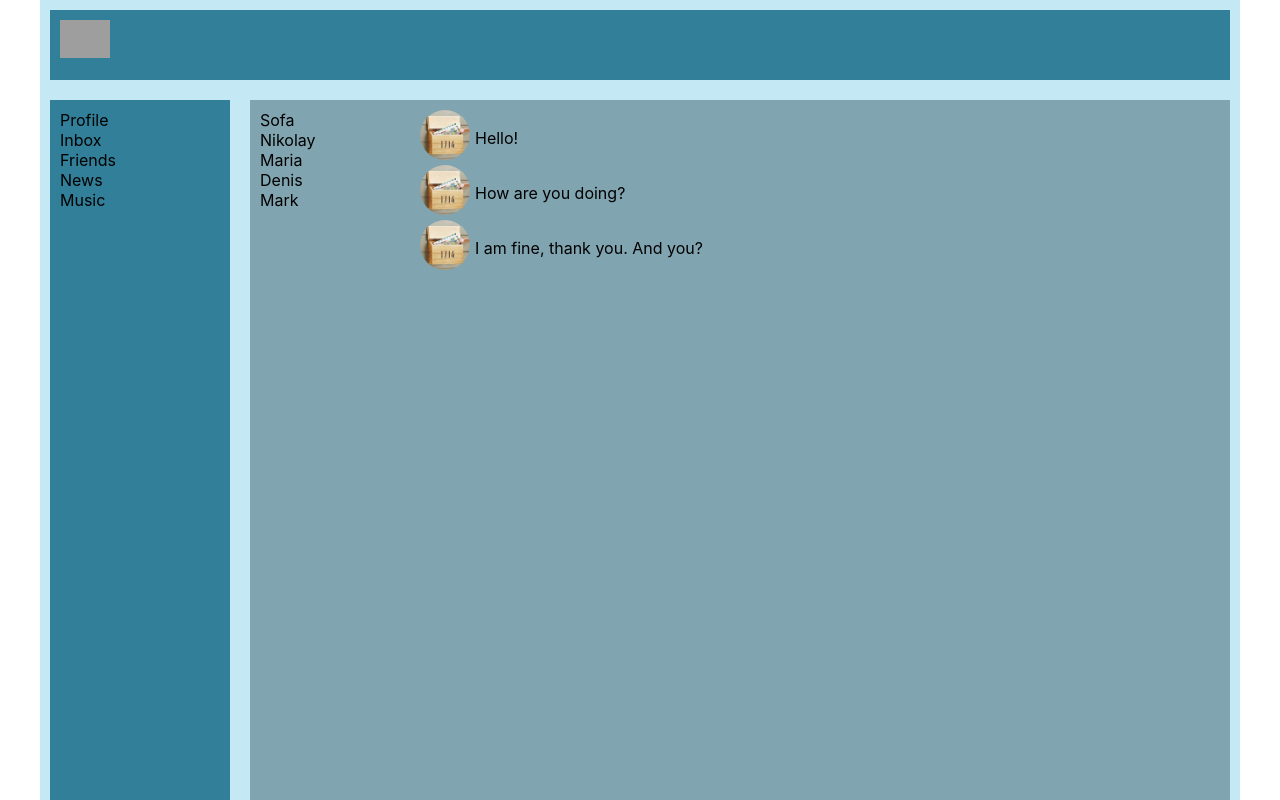
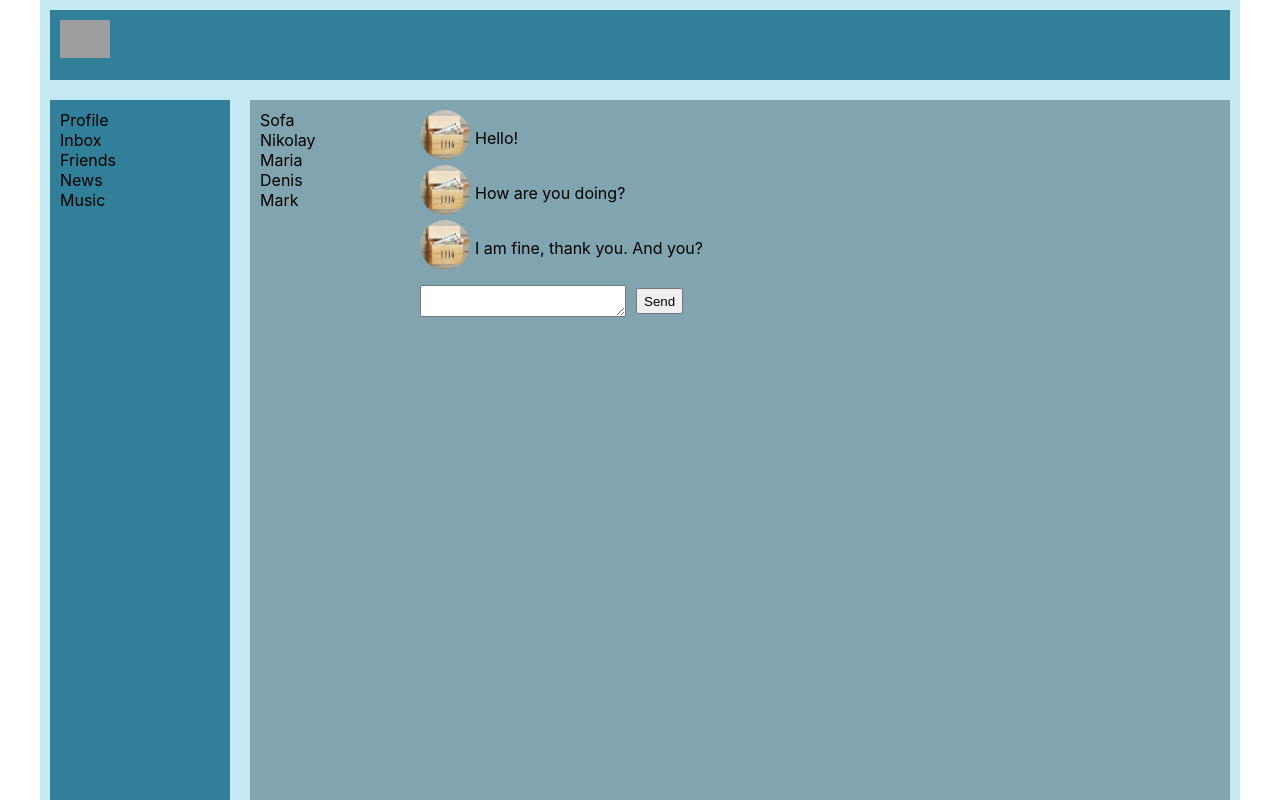
Before and after one commit to eliseevais/samurai_2_0, a React (Create React App) app: page /dialogs in a window 1280 px wide. Shown: the top 800 px of the page. Built offline with nearby package versions, Linux system fonts and the light colour scheme; grey boxes are pictures that could not be loaded.

Commit message:
lesson 31

```diff
--- a/src/components/Dialogs/Dialogs.jsx
+++ b/src/components/Dialogs/Dialogs.jsx
@@ -2,6 +2,7 @@ import { NavLink } from "react-router-dom";
 import styles from "./Dialogs.module.css"
 import { DialogsItem } from "./DialogsItem/DialogsItem";
 import { Message } from "./Message/Message";
+import React from "react";
 
 
 const Dialogs = (props) => {
@@ -12,13 +13,26 @@ const Dialogs = (props) => {
   let messagesArray = props.messages.map(message =>
     <Message message={message.message} key={message.id} />)
 
+  let sendMessageButton = () => {
+    let text = newMessageElement.current.value;
+    alert(text)
+  }
+
+  let newMessageElement = React.createRef();
+
   return (
     <div className={styles.dialogs}>
       <div className={styles.dialogItem}>
         {dialogsArray}
       </div>
-      <div className={styles.messages}>
+      <div className={styles.dialogWrapper}>
+        <div className={styles.messages}>
         {messagesArray}
+      </div>
+      <div className={styles.addNewMessage}>
+      <textarea ref={newMessageElement}></textarea>
+      <button onClick={sendMessageButton}>Send</button>
+      </div>
       </div>
     </div>
   )
--- a/src/components/Dialogs/Dialogs.module.css
+++ b/src/components/Dialogs/Dialogs.module.css
@@ -2,7 +2,6 @@
   color: black;
   display: flex;
   padding: 10px;
-
 }
 
 .dialogItem {
@@ -12,3 +11,25 @@
 .dialogItem .active {
   color: #C4E9F5;
 }
+
+.dialogWrapper {
+  display: flex;
+  flex-direction: column;
+
+}
+
+.addNewMessage {
+  display: flex;
+
+}
+
+.addNewMessage textarea {
+  height: 26px;
+  margin: 10px 10px 10px 0;
+  min-width: 200px;
+}
+
+.addNewMessage button {
+  height: 26px;
+  margin: auto 0;
+}
--- a/src/components/Profile/MyPosts/MyPosts.jsx
+++ b/src/components/Profile/MyPosts/MyPosts.jsx
@@ -1,17 +1,25 @@
 import styles from "./MyPosts.module.css";
 import Post from "./Post/Post";
+import React from "react";
 
 const MyPosts = (props) => {
 
   let postMessages = props.posts.map(post => <Post message={post.postText}
     likesCount={post.likesCount} key={post.id} />)
 
+  let addPost = () => {
+    let text = newPostElement.current.value;
+    alert(text)
+  }
+
+  let newPostElement = React.createRef();
+
   return (
     <div className={styles.posts}>
       <h4>My posts</h4>
       <div className={styles.addPostField}>
-        <textarea></textarea>
-        <button>Add post</button>
+        <textarea ref={newPostElement}></textarea>
+        <button onClick={addPost}>Add post</button>
       </div>
       {postMessages}
     </div>
```
